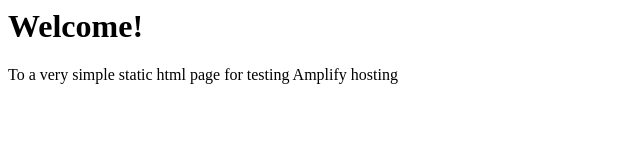
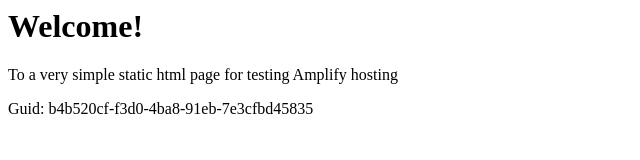
Before and after one commit to aws-aemilia-bom/Github-PR-Commit-Integration-Test-DoNotTouch-Gith-P5X5MO5I-v1-prod-ap-south-1, a website: page src/index.html in a window 1280 px wide. Shown: the whole page, without its empty margins (0-640 px from the left). Drawn offline with Linux system fonts and the light colour scheme.

Commit message:
commit from integ tests

```diff
--- a/src/index.html
+++ b/src/index.html
@@ -1,3 +1,5 @@
+
+
 <html lang="en">
 
 <head>
@@ -10,6 +12,6 @@
 <body>
     <h1>Welcome!</h1>
     <p>To a very simple static html page for testing Amplify hosting</p>
-</body>
+    <p>Guid: b4b520cf-f3d0-4ba8-91eb-7e3cfbd45835</p></body>
 
 </html>
```
